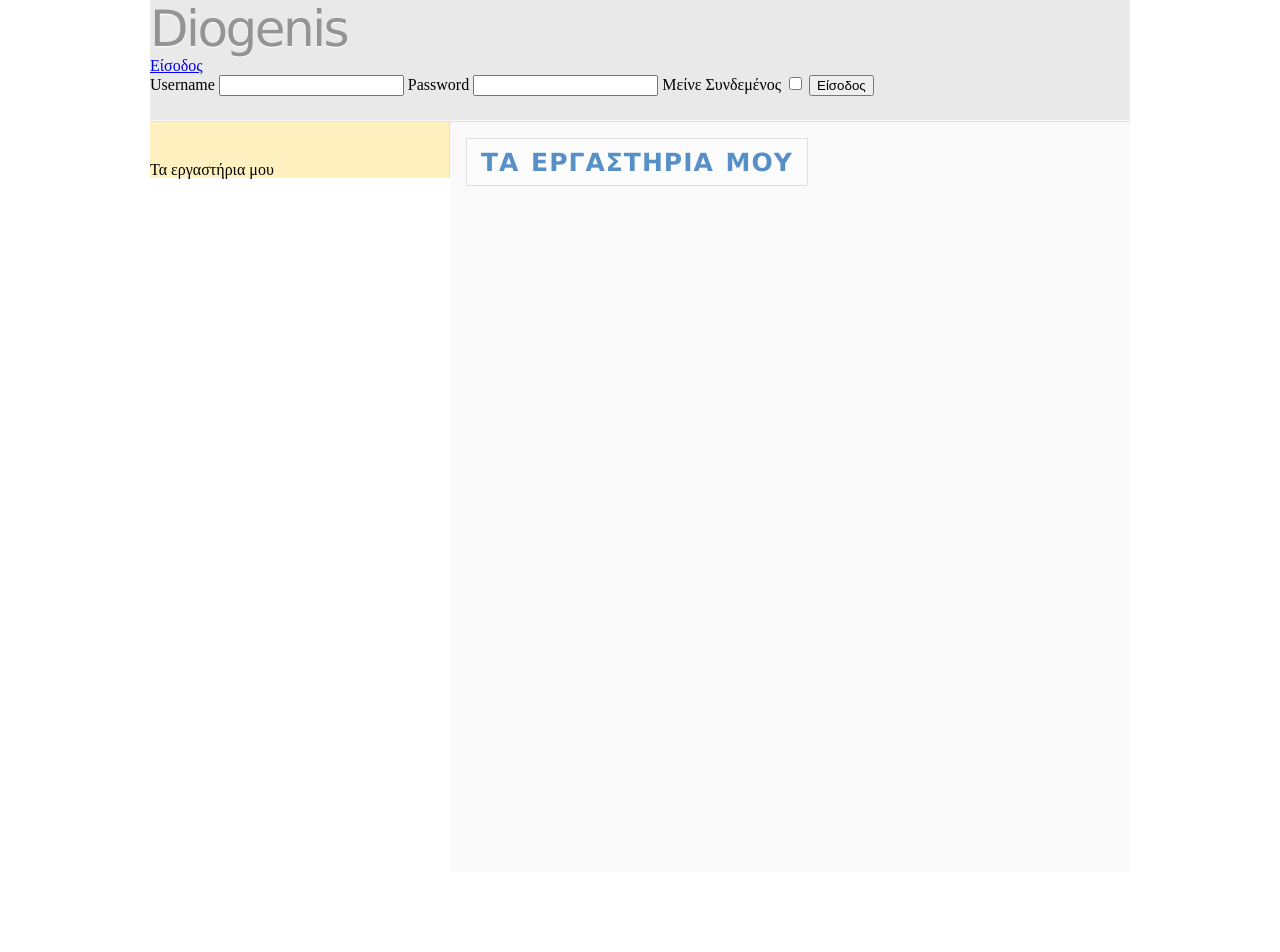
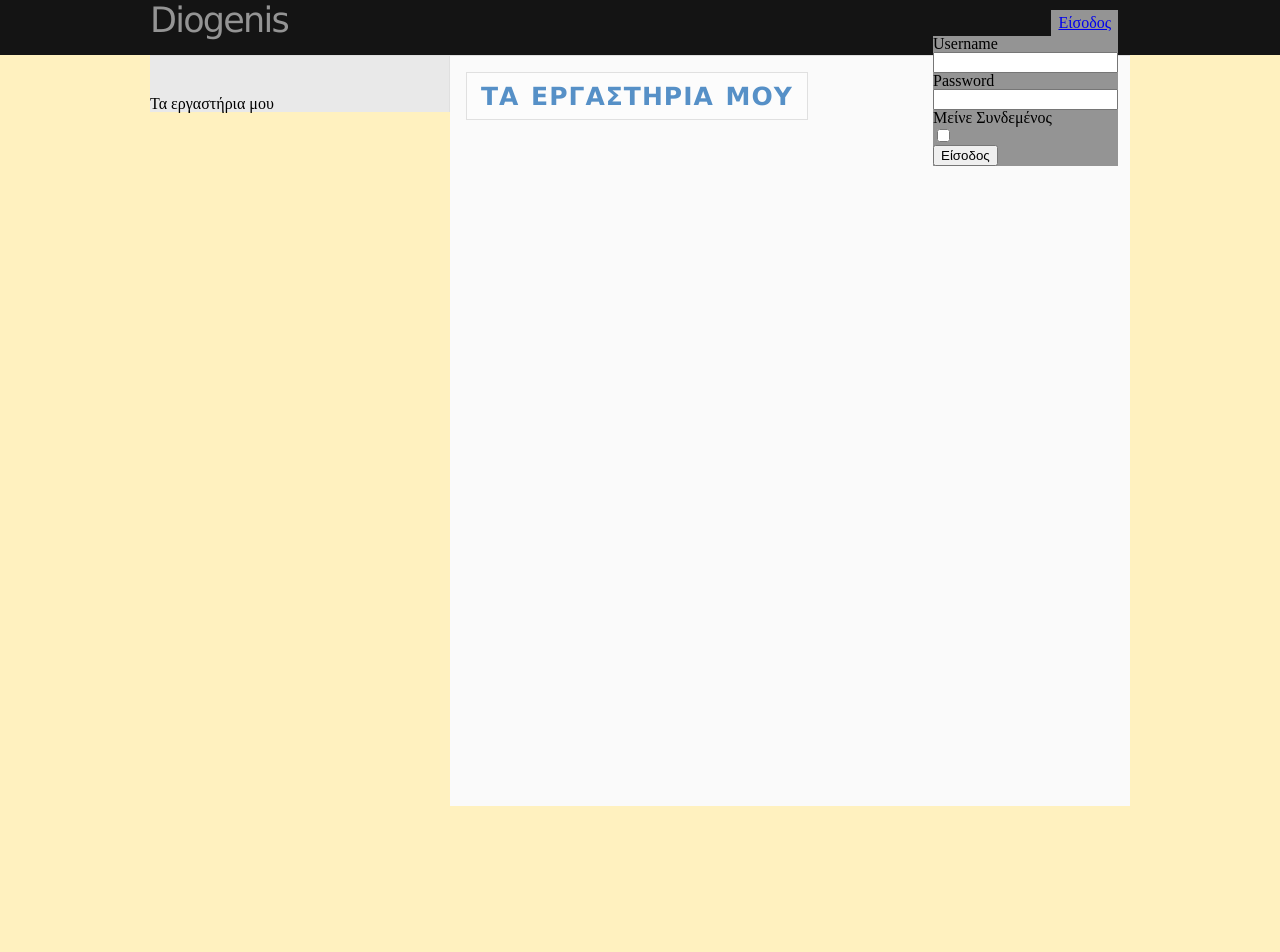
Before and after one commit to gtsiokos/diogenis, a Django app: template templates/students/labs.html in a window 1280 px wide. After the commit the page ends 806 px from the top, so only its background shows below. Run offline with Django 3.2, Linux system fonts and the light colour scheme; the template is opened without the code that fills it, so the values that code supplies are empty; some libraries are stand-ins or nearby versions; some web fonts are replaced.

Commit message:
Twitter-like design changes

```diff
--- a/media/style.css
+++ b/media/style.css
@@ -8,25 +8,51 @@
 
 */
 
-body {  }
+body { background: #FFF1BF; }
 
 #container1, #container2 { width: 100%; }
 #header, #main	{ width: 980px; margin: 0 auto; }
 
+#container1 { position: fixed; top: 0; left: 0; z-index: 5; background: #141414; }
+#container2 { margin-top: 55px; }
+
 #header {
-	height: 120px;
-	background: #e9e9e9; border-bottom: solid 1px #fafafa;
+	height: 55px;
+	background: #141414;
 }
 
 	#header h1 {
-		font: normal 50px Verdana, Arial, Helvetica, sans-serif;
+		float: left;
+		font: normal 35px Verdana, Arial, Helvetica, sans-serif;
 		letter-spacing: -0.05em; word-spacing: 0.05em;
 		color: #949494;
-		text-shadow: 0 1px 1px #fff;
 	}
 
+	#header #login {
+		float: right; position: relative;
+		margin: 10px 12px 0 0;
+		background: #949494;
+	}
+		#login span.username {
+			display: block; float: left;
+			padding: 5px 7px 7px 7px;
+		}
+		#login a {
+			display: block; float: left;
+			padding: 5px 7px 7px 7px;
+		}
+
+		#login form {
+			position: absolute; top: 26px; right: 0; float: left;
+			background: #949494;
+		}
+
+		#login label, #login input {
+			display: block;
+		}
+
 #main {
-	overflow: hidden;
+	overflow: hidden; clear: both;
 	margin-bottom: 80px;
 	border-top: solid 1px #e0e0e0;
 }
@@ -34,7 +60,7 @@ body {  }
 #sidebar {
 	float: left; width: 299px;
 	padding: 40px 0 0 0;
-	background: #fff1bf; border-right: solid 1px #e0e0e0;
+	background: #e9e9e9; border-right: solid 1px #e0e0e0;
 }
 
 #content {
--- a/templates/base.html
+++ b/templates/base.html
@@ -21,7 +21,7 @@
 			{% block header %}<h1>Diogenis</h1>{% endblock %}
 				<div id="login">
 					{% if user.is_authenticated %}
-		    				<p>{{ user.username }} <a href="/logout/">Έξοδος</a></p>
+		    				<span class="username">{{ user.username }}</span><a href="/logout/">Έξοδος</a>
 					{% else %}
 		    				<a href="#">Είσοδος</a>
 		    				<form method="POST" action="/login/">
```
